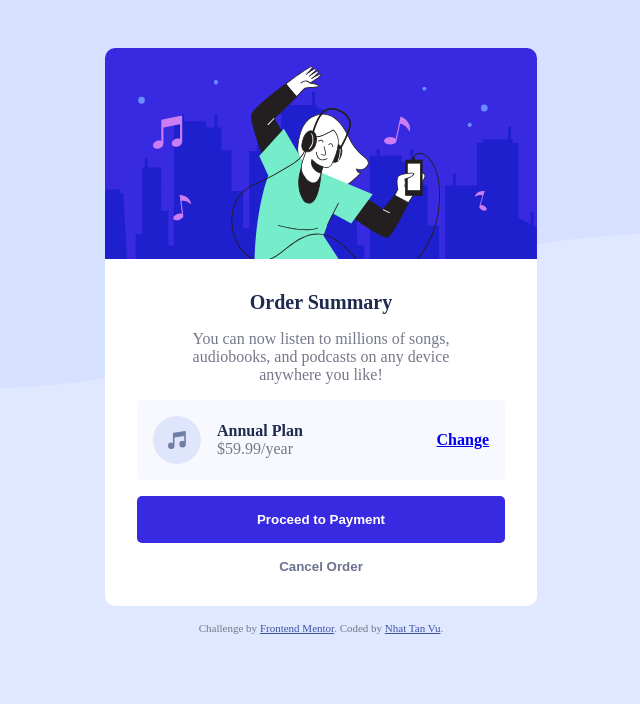
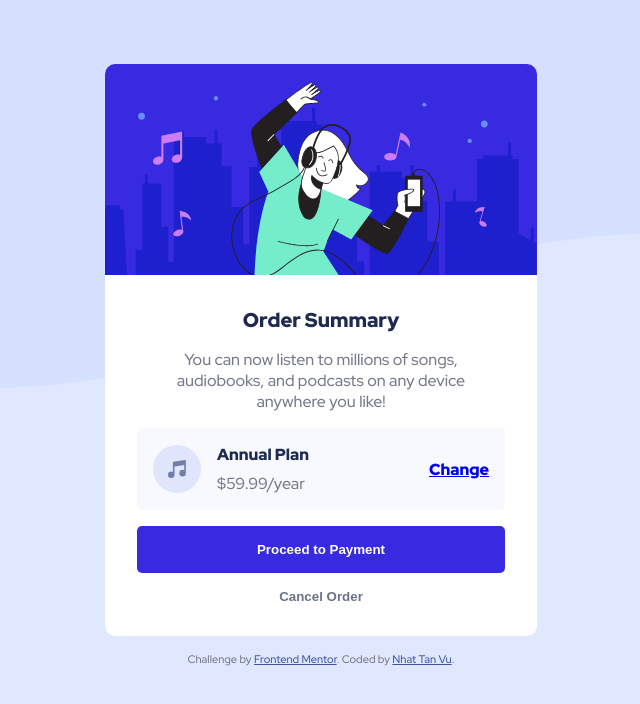
Before and after one commit to NhatTanVu/order-summary-card, a plain HTML site: page index.html in a window 1280 px wide. Shown: the whole page, without its empty margins (319-959 px from the left). Drawn offline with Linux system fonts and the light colour scheme.

Commit message:
Update font-family and font-weight

```diff
--- a/index.html
+++ b/index.html
@@ -10,6 +10,8 @@
 
     <!-- Feel free to remove these styles or customise in your own stylesheet 👍 -->
     <style>
+		@import url('https://fonts.googleapis.com/css2?family=Red+Hat+Display:wght@500;700;900&display=swap');
+
         /* ------------------- */
         /* Custom properties   */
         /* ------------------- */
@@ -55,6 +57,7 @@
 
         body {
             min-height: 100vh;
+			font-family: 'Red Hat Display', sans-serif;
         }
 
         /* ------------------- */
@@ -87,7 +90,7 @@
             background: none;
             cursor: pointer;
             color: rgb(108 113 143);
-            font-weight: 600;
+            font-weight: 900;
         }
 
             button:hover, button:focus {
@@ -112,7 +115,7 @@
         body.flex {
             flex-direction: column;
             justify-content: flex-start; /* Can set to center if we need to center the card */
-            padding: 3rem 1.5rem;
+            padding: 4rem 1.5rem;
             background-color: rgb(224 232 255);
             background-image: url('./images/pattern-background-desktop.svg');
             background-repeat: no-repeat;
@@ -123,7 +126,7 @@
         @media(max-width: 25em) {
             body.flex {
                 background-image: url('./images/pattern-background-mobile.svg');
-                padding: 1rem 1.5rem;
+                padding: 2rem 1.5rem;
             }
         }
 
@@ -160,7 +163,7 @@
         }
 
         main.flex > div.flex > h2 {
-            font-weight: 600;
+            font-weight: 900;
             font-size: 1.25rem;
             color: rgb(30 42 80);
         }
@@ -186,17 +189,17 @@
 
             main.flex > div.flex > div.plan > div.plan-details {
                 flex-direction: column;
-                --gap: 0;
                 text-align: left;
+				--gap: 0.5rem;
             }
 
                 main.flex > div.flex > div.plan > div.plan-details > p.plan-name {
-                    font-weight: 600;
+                    font-weight: 900;
                     color: rgb(30 42 80);
                 }
 
                 main.flex > div.flex > div.plan > a {
-                    font-weight: 600;
+                    font-weight: 900;
                 }
 
                     main.flex > div.flex > div.plan > a:hover, main.flex > div.flex > div.plan > a:focus {
```
